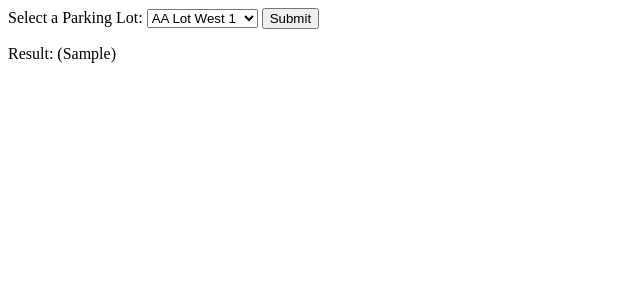
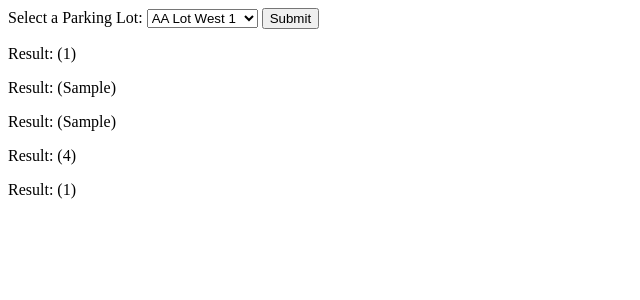
Before and after one commit to andrewpinkerton/parkingSpaceDetectionWebApp, a Django app: template main_service/main_app/templates/index.html in a window 1280 px wide. Shown: the top 300 px of the page, without its empty margins (0-640 px from the left). Run offline with Django 5.2, Linux system fonts and the light colour scheme; the template is opened without the code that fills it: most values are stand-ins (such as "Sample title", 1, 10 or a date in 2020).

Commit message:
resultAdditionalInfo

```diff
--- a/main_service/main_app/templates/index.html
+++ b/main_service/main_app/templates/index.html
@@ -28,7 +28,11 @@
     </form>
 
     <div>
+        <p>Result: ({{ result.total_spots }})</p>
+        <p>Result: ({{ result.occupied_spots }})</p>
         <p>Result: ({{ result.vacant_spots }})</p>
+        <p>Result: ({{ result.occupancy_rate }})</p>
+        <p>Result: ({{ result.occupied_spot_index }})</p>
     </div>
 
 </body>
```
